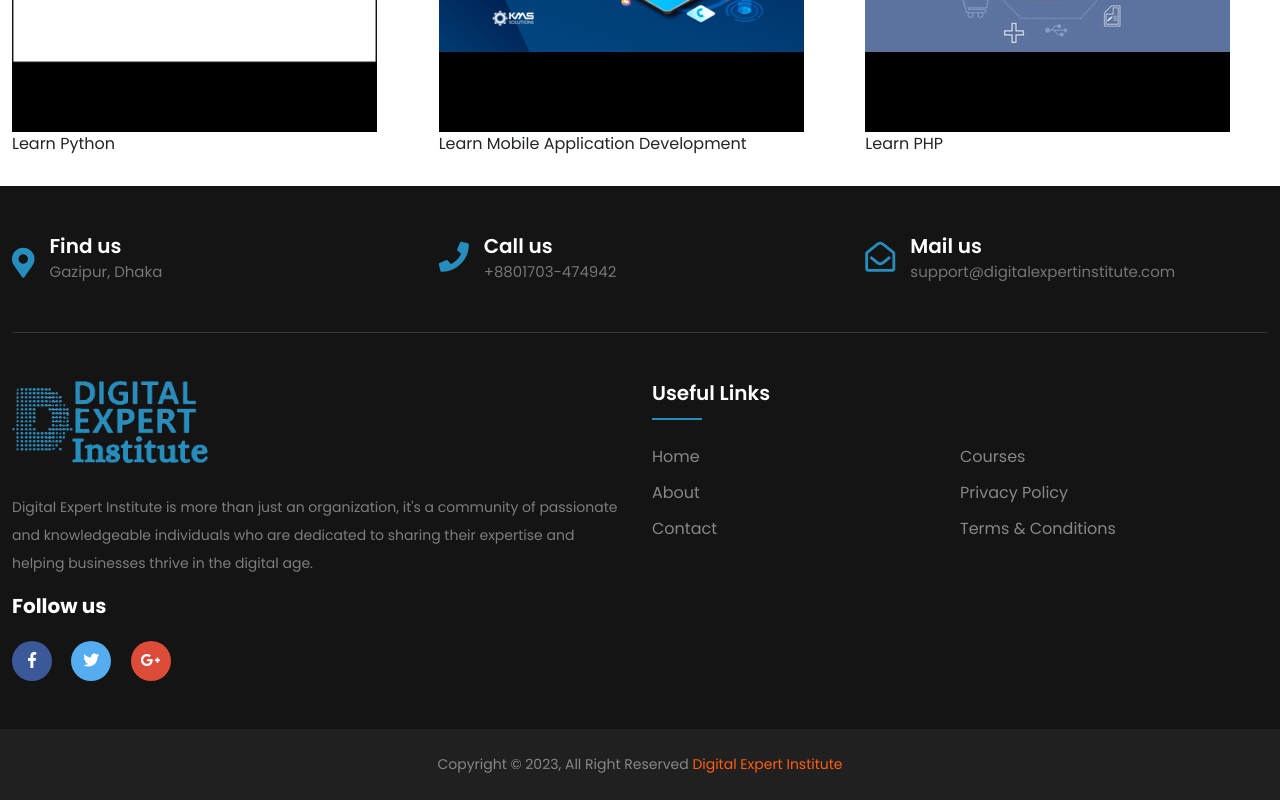
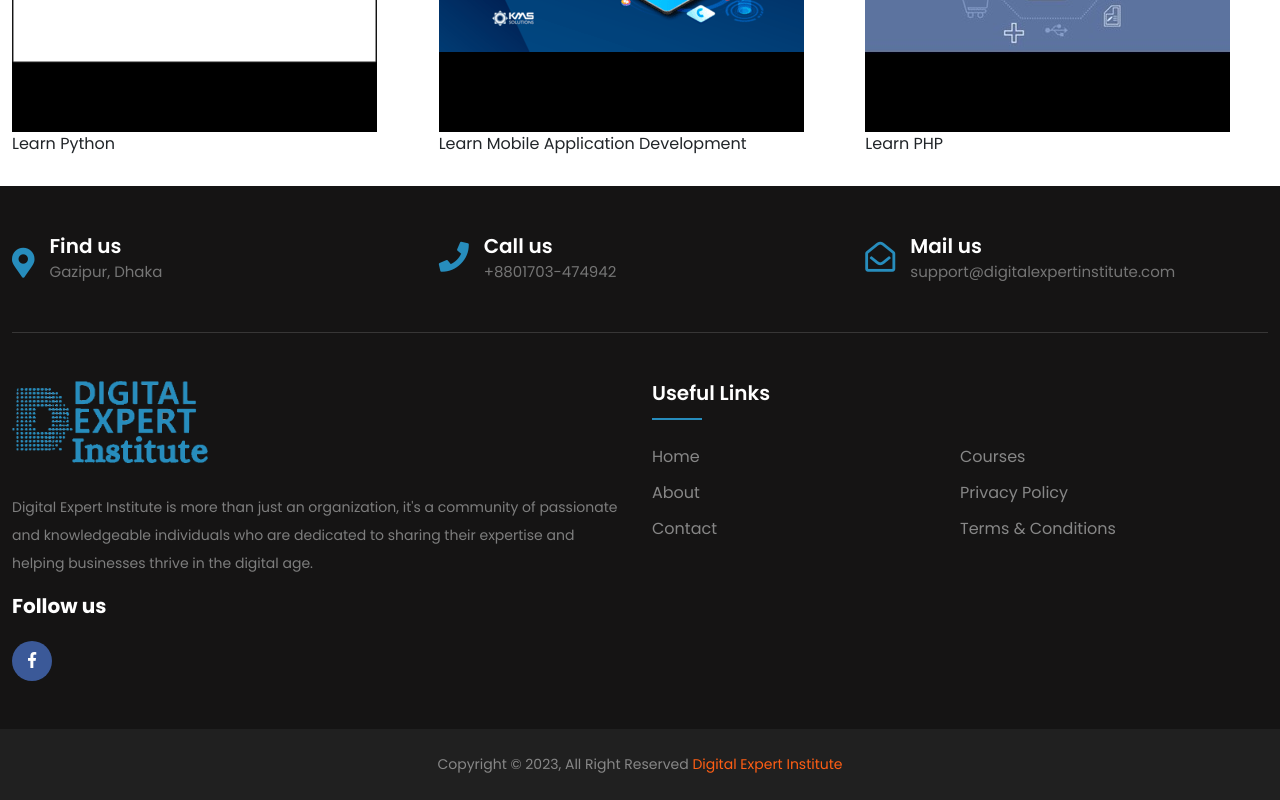
Before and after one commit to Shachin-dev/project-digital-expert-institute, a plain HTML site: page index.html in a window 1280 px wide. Shown: the part 3050-3850 px from the top of the page. Drawn offline with nearby package versions, Linux system fonts and the light colour scheme.

Commit message:
remove unnecessary social icon

```diff
--- a/index.html
+++ b/index.html
@@ -295,8 +295,8 @@
                 <div class="footer-social-icon">
                   <span>Follow us</span>
                   <a href="#"><i class="fab fa-facebook-f facebook-bg"></i></a>
-                  <a href="#"><i class="fab fa-twitter twitter-bg"></i></a>
-                  <a href="#"><i class="fab fa-google-plus-g google-bg"></i></a>
+                  <!-- <a href="#"><i class="fab fa-twitter twitter-bg"></i></a>
+                  <a href="#"><i class="fab fa-google-plus-g google-bg"></i></a> -->
                 </div>
               </div>
             </div>
```
